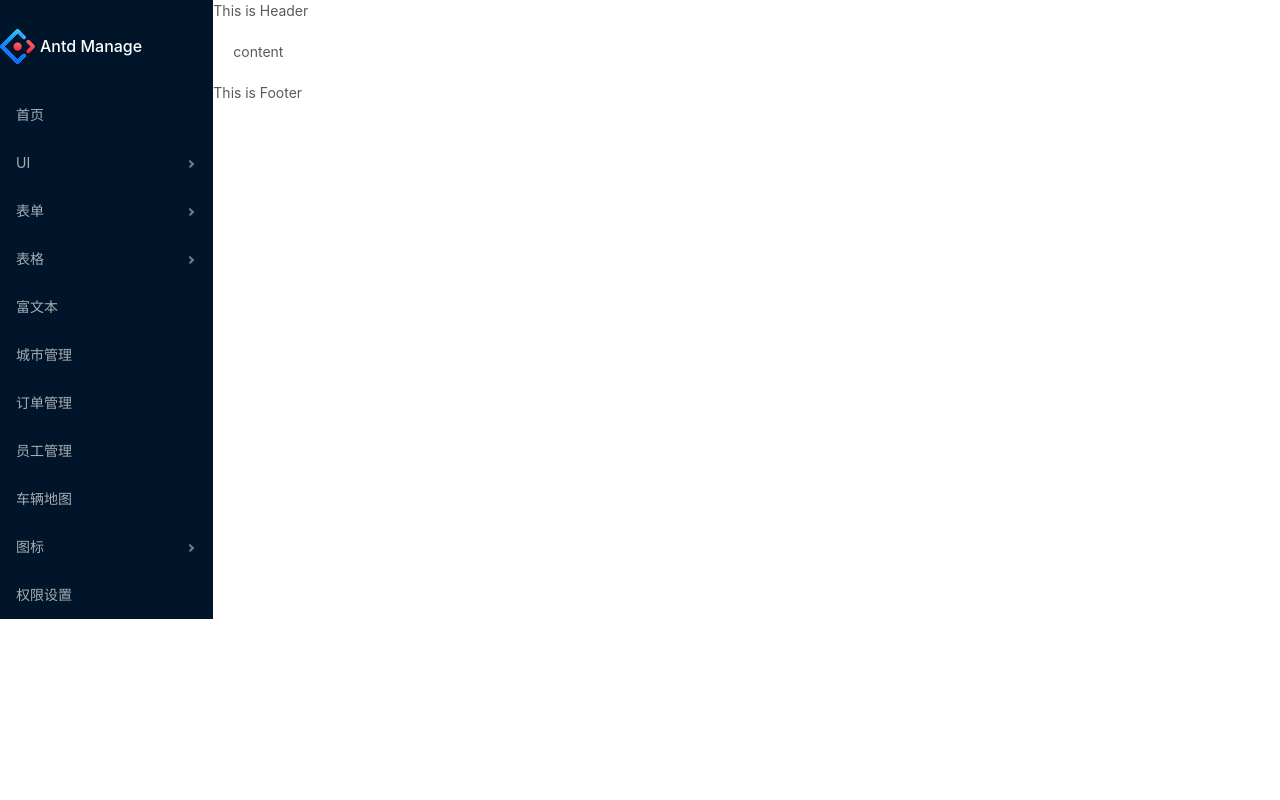
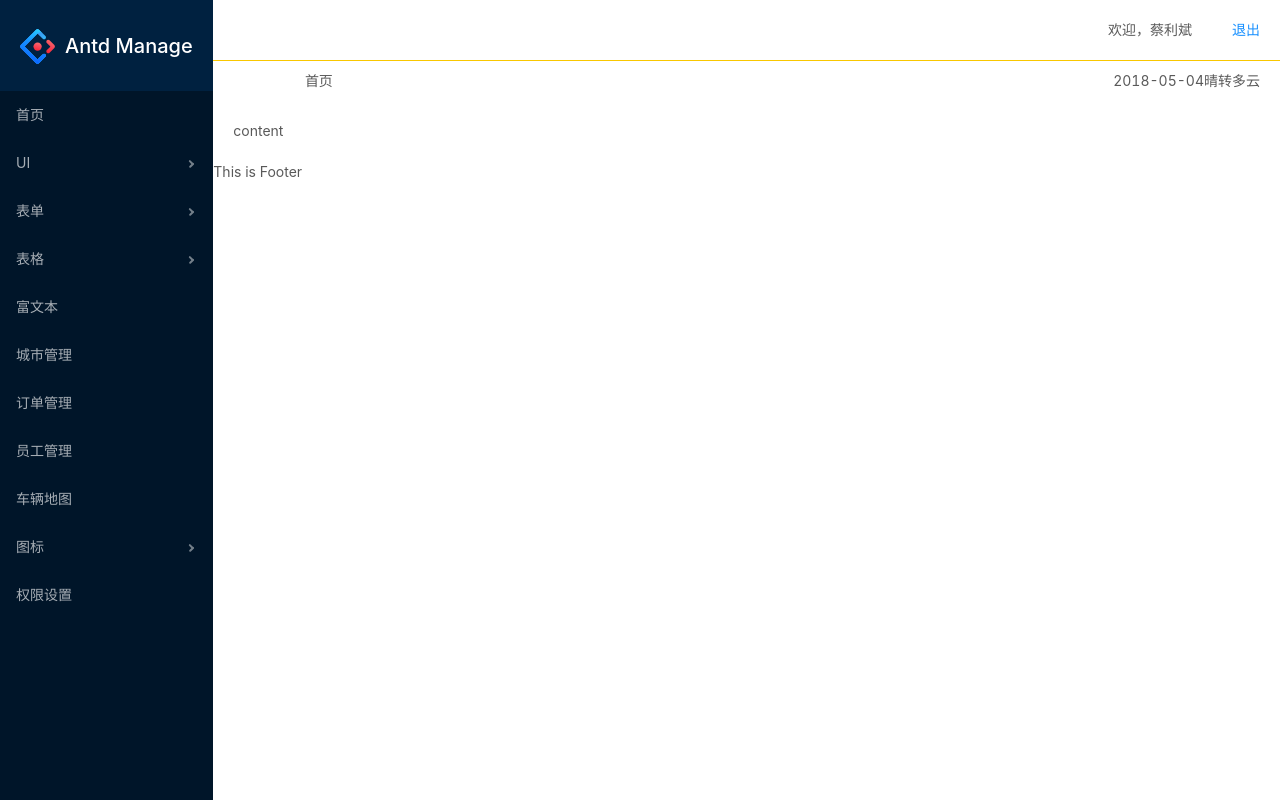
Before and after one commit to FELBC/react-antd-manage, a React app: page / in a window 1280 px wide. Built offline with nearby package versions, Linux system fonts and the light colour scheme.

Commit message:
Header组件布局

```diff
--- a/src/components/Header/index.js
+++ b/src/components/Header/index.js
@@ -1,10 +1,33 @@
 import React from 'react';
+import { Row, Col } from 'antd';
+import './index.less'
 
 export default class Header extends React.Component{
+
+    UNSAFE_componentWillMount(){
+        this.setState({
+            userName:'蔡利斌'
+        })
+    }
+
     render(){
         return(
-            <div>
-                This is Header
+            <div className="header">
+                <Row className="header-top">
+                    <Col span="24">
+                        <span>欢迎，{this.state.userName}</span>
+                        <a href="#">退出</a>
+                    </Col>
+                </Row>
+                <Row className="breadcrumb">
+                    <Col span="4" className="breadcrumb-title">
+                        首页
+                    </Col>
+                    <Col span="20" className="weather">
+                        <span className="date">2018-05-04</span>
+                        <span className="weather-detail">晴转多云</span>
+                    </Col>
+                </Row>
             </div>
         );
     }
--- /dev/null
+++ b/src/components/Header/index.less
@@ -0,0 +1,23 @@
+.header{
+    .header-top{
+        height:60px;
+        line-height: 60px;
+        padding:0 20px;
+        text-align: right;
+        a{
+            margin-left: 40px;
+        }
+    }
+    .breadcrumb{
+        height:40px;
+        line-height: 40px;
+        padding: 0 20px;
+        border-top:1px solid #f9c700;
+        .breadcrumb-title{
+            text-align: center;
+        }
+        .weather{
+            text-align: right;
+        }
+    }
+}
--- a/src/components/NavLeft/index.js
+++ b/src/components/NavLeft/index.js
@@ -1,6 +1,6 @@
 import React from 'react';
 import { Menu } from 'antd';
-import { MailOutlined, AppstoreOutlined, SettingOutlined } from '@ant-design/icons';
+import { MailOutlined } from '@ant-design/icons';
 import MenuConfig from './../../config/menuConfig';
 import './index.less';
 
--- a/src/components/NavLeft/index.less
+++ b/src/components/NavLeft/index.less
@@ -1,15 +1,15 @@
 .logo{
     line-height: 90px;
-    background-color: #001529;
+    padding-left: 20px;;
+    background-color: #002140;
     img {
         height:35px;
-        vertical-align: middle;
     }
     h1{
         color:#fff;
-        font-size:16px;
+        font-size:20px;
         display:inline-block;
         vertical-align: middle;
-        margin:0 0 0 5px;
+        margin:0 0 0 10px;
     }
 }
--- a/src/style/common.less
+++ b/src/style/common.less
@@ -1,5 +1,6 @@
 .container{
     .nav-left{
+        background-color: #001529;
         height:calc(100vh);
         color:#fff;
     }
```
Also changed, not shown: src/components/Header/index.css (deleted).
